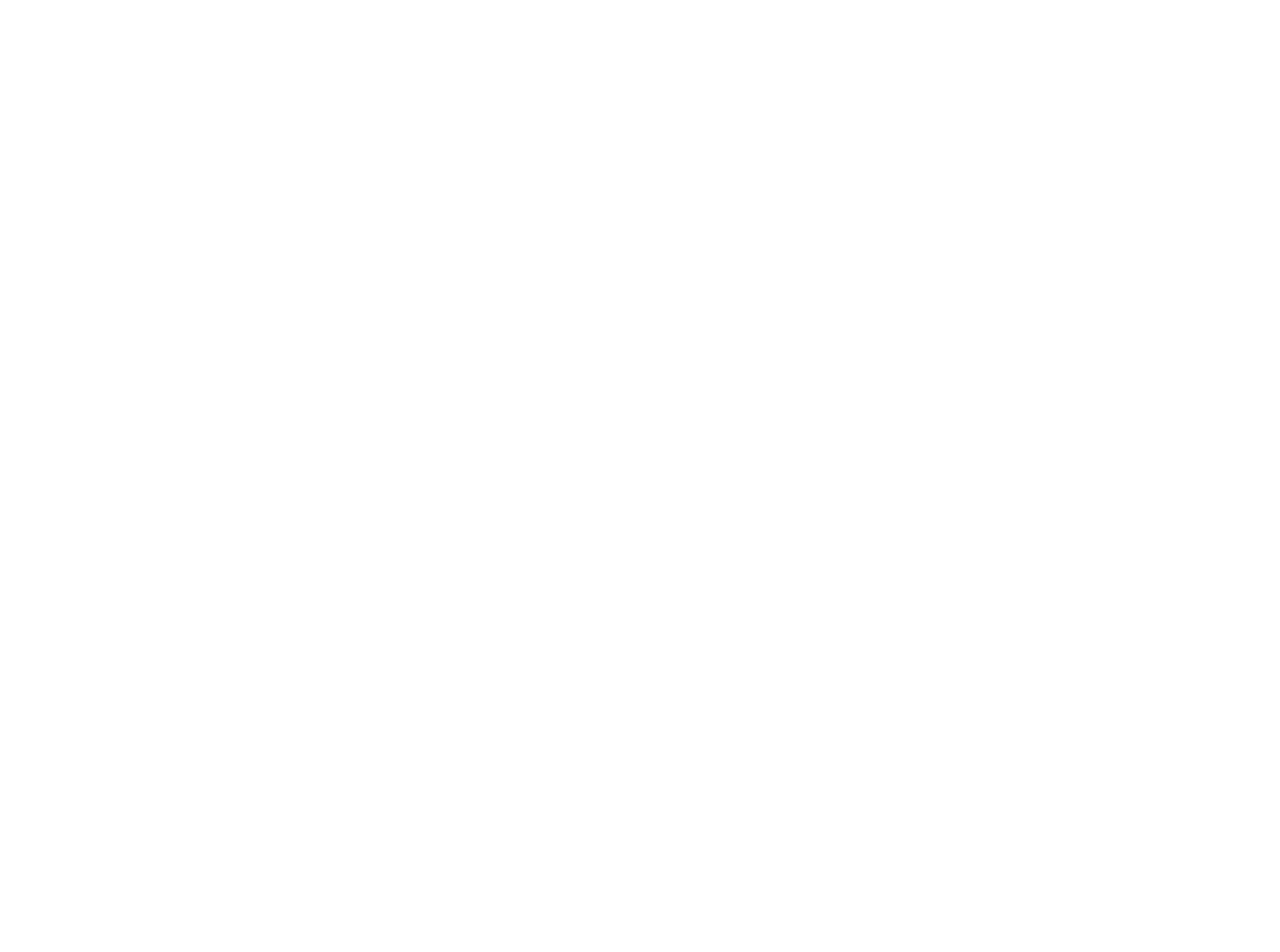
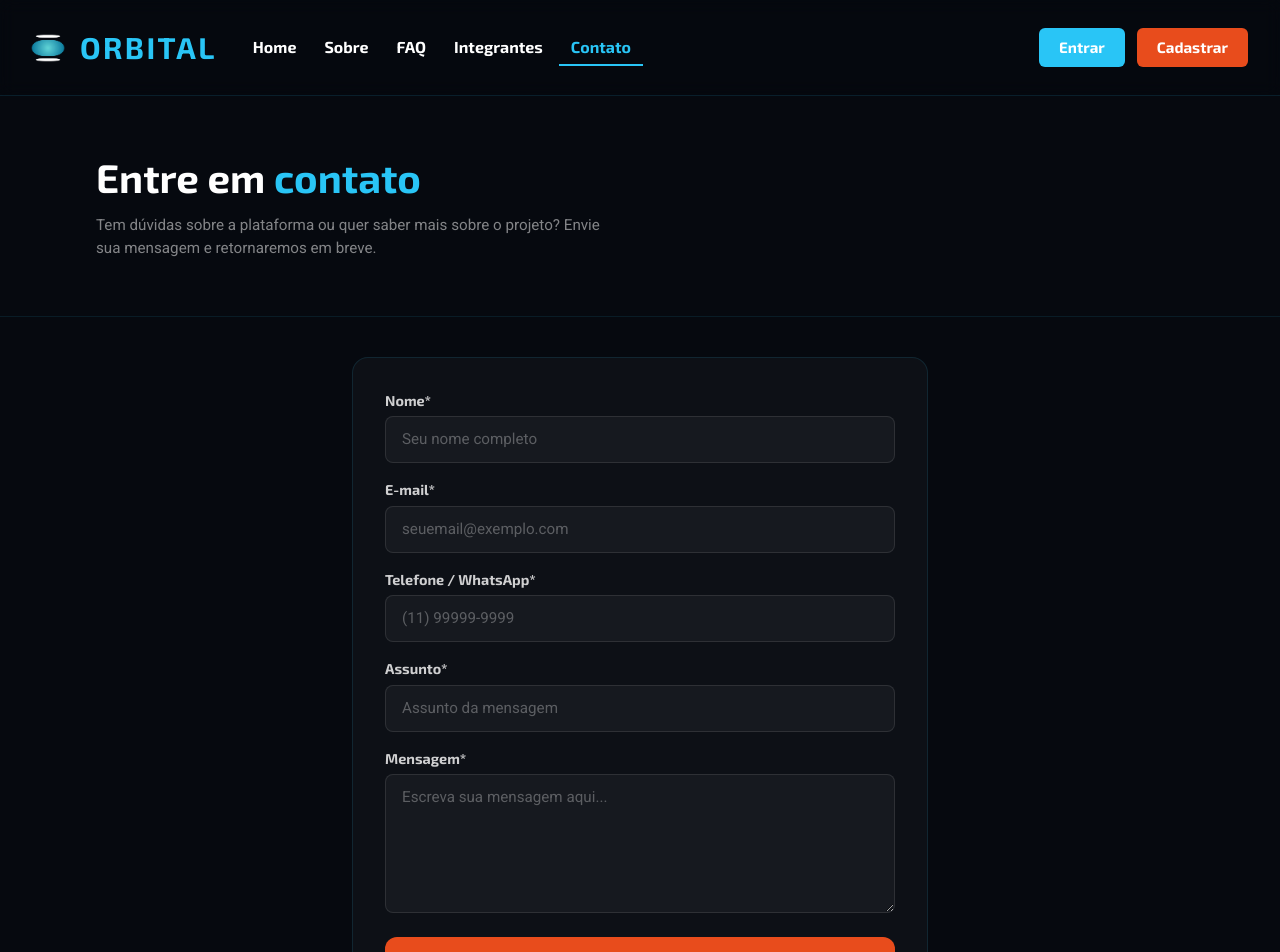
Before and after one commit to ismrqs/orbital, a React (Vite) app: page /contato in a window 1280 px wide. Before the commit this address had no page. Shown: the top 952 px of the page. Before the commit the page ends 800 px from the top, so only its background shows below. Built offline with nearby package versions, Linux system fonts and the light colour scheme.

Commit message:
add página de contato com uso de hook forms para validação de formulário

```diff
--- a/src/App.tsx
+++ b/src/App.tsx
@@ -2,6 +2,7 @@
 import Home from "./pages/Home";
 import Sobre from "./pages/Sobre";
 import Faq from "./pages/Faq";
+import Contato from "./pages/Contato";
 
 function App() {
   return (
@@ -10,6 +11,7 @@
         <Route path="/"            element={<Home />} />
         <Route path="/sobre"       element={<Sobre/>} />
         <Route path="/faq"         element={<Faq/>} />
+        <Route path="/contato"     element={<Contato/>} />
       </Routes>
     </BrowserRouter>
   );
--- a/src/pages/Contato.tsx
+++ b/src/pages/Contato.tsx
@@ -0,0 +1,205 @@
+import { useForm } from "react-hook-form";
+import Header from "./components/Header";
+import Footer from "./components/Footer";
+
+interface ContatoForm {
+  nome: string;
+  email: string;
+  telefone: string;
+  assunto: string;
+  mensagem: string;
+}
+
+function Contato() {
+  const {
+    register,
+    handleSubmit,
+    reset,
+    formState: { errors, isSubmitSuccessful, isSubmitting },
+  } = useForm<ContatoForm>();
+
+  const onSubmit = async (data: ContatoForm) => {
+    console.log("Dados do formulário:", data);
+    reset();
+  };
+
+  const inputBase = `
+    w-full px-4 py-[0.7rem]
+    rounded-lg text-[0.95rem]
+    font-['Roboto',sans-serif]
+    outline-none transition-colors duration-200
+    bg-white/[0.04] text-white
+    placeholder:text-white/30`;
+
+  const inputBorder = (hasError: boolean) =>
+    hasError
+      ? "border-[1.5px] border-[#e84c1c]"
+      : "border-[1.5px] border-white/10 focus:border-[#29c5f6]";
+
+  return (
+    <div className="font-['Roboto',sans-serif] text-white flex flex-col min-h-screen bg-[#06090f]">
+      <Header/>
+
+      <main className="flex-1 min-h-[80vh] pb-16">
+
+        {/* ── TÍTULO ── */}
+        <section className="px-24 py-14 max-[480px]:px-6 max-[480px]:py-10 min-[481px]:max-[991px]:px-8 min-[481px]:max-[991px]:py-10"
+          style={{ borderBottom: "1px solid rgba(41,197,246,0.1)" }}
+        >
+          <h1 className="font-['Exo_2',sans-serif] font-bold leading-tight mb-3 text-[2.5rem] max-[480px]:text-[1.8rem] min-[481px]:max-[991px]:text-[2rem]">
+            Entre em <span className="text-[#29c5f6]">contato</span>
+          </h1>
+          <p className="text-white/50 text-[0.95rem] max-w-[32rem]">
+            Tem dúvidas sobre a plataforma ou quer saber mais sobre o projeto?
+            Envie sua mensagem e retornaremos em breve.
+          </p>
+        </section>
+
+        {/* ── FORMULÁRIO ── */}
+        <form
+          onSubmit={handleSubmit(onSubmit)}
+          noValidate
+          className="flex flex-col gap-1 w-[95%] min-[992px]:w-[90%] max-w-[36rem] mx-auto mt-10 rounded-2xl p-6 min-[992px]:p-8"
+          style={{ backgroundColor: "rgba(255,255,255,0.03)", border: "1px solid rgba(41,197,246,0.12)", }}>
+
+          {/* Nome */}
+          <div className="flex flex-col gap-[0.3rem] mb-3">
+            <label htmlFor="nome" className="font-['Exo_2',sans-serif] font-bold text-[0.9rem] text-white/80">
+              Nome*
+            </label>
+            <input
+              id="nome"
+              type="text"
+              placeholder="Seu nome completo"
+              className={`${inputBase} ${inputBorder(!!errors.nome)}`}
+              {...register("nome", {
+                required: "Nome é obrigatório",
+                minLength: { value: 3, message: "Mínimo de 3 caracteres" },
+              })}
+            />
+            {errors.nome && (
+              <span className="text-[#e84c1c] text-[0.8rem]">{errors.nome.message}</span>
+            )}
+          </div>
+
+          {/* E-mail */}
+          <div className="flex flex-col gap-[0.3rem] mb-3">
+            <label htmlFor="email" className="font-['Exo_2',sans-serif] font-bold text-[0.9rem] text-white/80">
+              E-mail*
+            </label>
+            <input
+              id="email"
+              type="email"
+              placeholder="seuemail@exemplo.com"
+              className={`${inputBase} ${inputBorder(!!errors.email)}`}
+              {...register("email", {
+                required: "E-mail é obrigatório",
+                pattern: {
+                  value: /^[^\s@]+@[^\s@]+\.[^\s@]+$/,
+                  message: "E-mail inválido",
+                },
+              })}
+            />
+            {errors.email && (
+              <span className="text-[#e84c1c] text-[0.8rem]">{errors.email.message}</span>
+            )}
+          </div>
+
+          {/* Telefone */}
+          <div className="flex flex-col gap-[0.3rem] mb-3">
+            <label htmlFor="telefone" className="font-['Exo_2',sans-serif] font-bold text-[0.9rem] text-white/80">
+              Telefone / WhatsApp*
+            </label>
+            <input
+              id="telefone"
+              type="text"
+              placeholder="(11) 99999-9999"
+              className={`${inputBase} ${inputBorder(!!errors.telefone)}`}
+              {...register("telefone", {
+                required: "Telefone é obrigatório",
+                pattern: {
+                  value: /^\(?\d{2}\)?[\s-]?\d{4,5}-?\d{4}$/,
+                  message: "Formato inválido. Ex: (11) 99999-9999",
+                },
+              })}
+            />
+            {errors.telefone && (
+              <span className="text-[#e84c1c] text-[0.8rem]">{errors.telefone.message}</span>
+            )}
+          </div>
+
+          {/* Assunto */}
+          <div className="flex flex-col gap-[0.3rem] mb-3">
+            <label htmlFor="assunto" className="font-['Exo_2',sans-serif] font-bold text-[0.9rem] text-white/80">
+              Assunto*
+            </label>
+            <input
+              id="assunto"
+              type="text"
+              placeholder="Assunto da mensagem"
+              className={`${inputBase} ${inputBorder(!!errors.assunto)}`}
+              {...register("assunto", {
+                required: "Assunto é obrigatório",
+                minLength: { value: 3, message: "Mínimo de 3 caracteres" },
+              })}
+            />
+            {errors.assunto && (
+              <span className="text-[#e84c1c] text-[0.8rem]">{errors.assunto.message}</span>
+            )}
+          </div>
+
+          {/* Mensagem */}
+          <div className="flex flex-col gap-[0.3rem] mb-3">
+            <label htmlFor="mensagem" className="font-['Exo_2',sans-serif] font-bold text-[0.9rem] text-white/80">
+              Mensagem*
+            </label>
+            <textarea
+              id="mensagem"
+              rows={5}
+              placeholder="Escreva sua mensagem aqui..."
+              className={`${inputBase} resize-y ${inputBorder(!!errors.mensagem)}`}
+              {...register("mensagem", {
+                required: "Mensagem é obrigatória",
+                minLength: { value: 10, message: "Mínimo de 10 caracteres" },
+              })}
+            />
+            {errors.mensagem && (
+              <span className="text-[#e84c1c] text-[0.8rem]">{errors.mensagem.message}</span>
+            )}
+          </div>
+
+          {/* Sucesso */}
+          {isSubmitSuccessful && (
+            <p className="text-[#29c5f6] text-[0.95rem] font-semibold text-center font-['Exo_2',sans-serif]">
+              ✅ Mensagem enviada com sucesso!
+            </p>
+          )}
+
+          {/* Botão */}
+          <button
+            type="submit"
+            disabled={isSubmitting}
+            className="mt-2 border-none py-[0.85rem] rounded-xl text-[1rem] font-bold cursor-pointer transition-colors duration-200 font-['Exo_2',sans-serif] disabled:opacity-50 disabled:cursor-not-allowed"
+            style={{ backgroundColor: "#e84c1c", color: "#ffffff" }}
+            onMouseEnter={e =>
+              !isSubmitting &&
+              ((e.currentTarget as HTMLButtonElement).style.backgroundColor = "#c73d14")
+            }
+            onMouseLeave={e =>
+              ((e.currentTarget as HTMLButtonElement).style.backgroundColor = "#e84c1c")
+            }
+          >
+            {isSubmitting ? "Enviando..." : "Enviar mensagem"}
+          </button>
+        </form>
+
+      </main>
+
+      <div className="hidden min-[992px]:block">
+        <Footer />
+      </div>
+    </div>
+  );
+}
+
+export default Contato;
```
